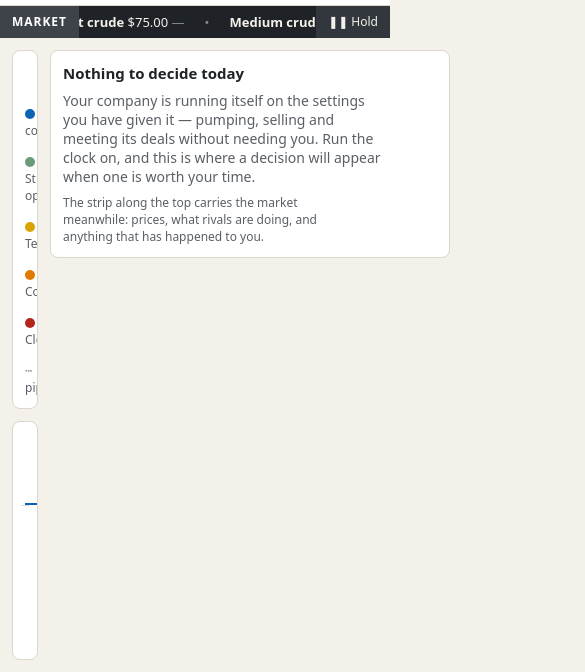
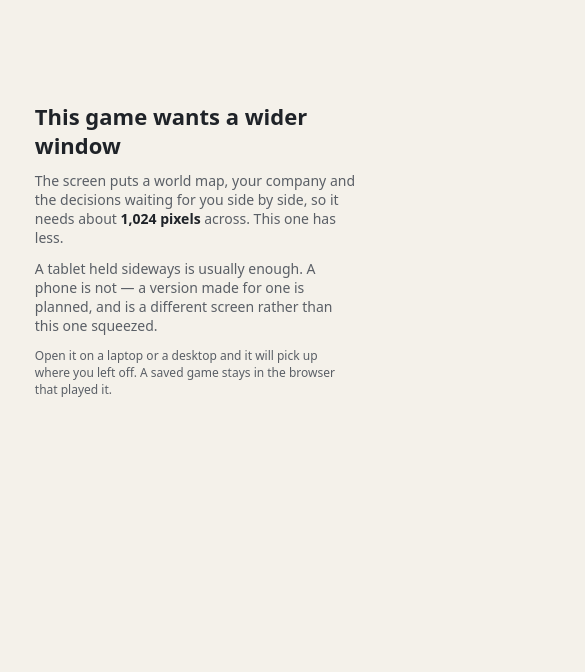
Before and after one commit to protheus99/hormuz, a website built with Vite: page web/index.html in a window 390 px wide. Both pictures are taken after a click on the button "Start". Shown: the part 172-844 px from the top of the page, 585 px wide, since content can reach past the window. Built offline with nearby package versions, Linux system fonts and the light colour scheme.

Commit message:
Say the game wants a wider window, instead of showing a broken one
Below 1024 px the game screen is replaced by a notice that says what it needs and
why. It is the cheap half of 12B: a portrait interface is a different screen and
waits for the design to stop moving, but a phone visitor should not have their
first sight of the game be a 26-pixel map and a top bar with the clock pushed off
the edge.

The new-game page is left alone, because it reads perfectly well at 375 px - the
pitch, the scenario list and the company picker all fit. It gains one line
warning what is coming, so nobody starts a game they cannot play.

CSS only, and one structural detail: under the breakpoint the shell stops being a
three-row grid, or the notice sits in an `auto` row and cannot centre. Measured
centre 406 against a viewport centre of 406.

Verified at five widths:

  375   notice, centred, no sideways scroll
  768   notice
  1023  notice        <- the boundary, from the measurements in 12B
  1024  the game, top bar 50 px, left 588, right 400, no sideways scroll
  1440  the game, left 1,004, right 400, untouched

Co-Authored-By: Claude Opus 5 <noreply@anthropic.com>

```diff
--- a/web/game.ts
+++ b/web/game.ts
@@ -56,6 +56,19 @@ export async function showGame(root: HTMLElement, session: GameSession, onQuit:
 
   mount(root, html`
     <div class="game">
+      <!-- Below 1024 px the game screen does not work and cannot be made to by resizing: the map,
+           the six tabs and the decisions sit side by side, and a phone shows one thing at a time
+           (§12B). Until there is a portrait interface, say so rather than showing a 26-pixel map
+           and a top bar with the clock pushed off the edge. -->
+      <section class="narrow" role="status">
+        <h1>This game wants a wider window</h1>
+        <p>The screen puts a world map, your company and the decisions waiting for you side by
+          side, so it needs about <strong>1,024 pixels</strong> across. This one has less.</p>
+        <p>A tablet held sideways is usually enough. A phone is not — a version made for one is
+          planned, and is a different screen rather than this one squeezed.</p>
+        <p class="small muted">Open it on a laptop or a desktop and it will pick up where you left
+          off. A saved game stays in the browser that played it.</p>
+      </section>
       <header class="topbar" id="top"></header>
       <div id="ticker"></div>
       <div class="body">
--- a/web/newgame.ts
+++ b/web/newgame.ts
@@ -54,6 +54,8 @@ export function showNewGame(root: Element, hasSave: boolean, start: (s: GameSett
       <section class="newgame">
         <h1>HORMUZ</h1>
         <p class="lead">You run an oil company. The market runs itself; you make the big calls.</p>
+        <p class="narrow-note">This page reads anywhere, but the game itself needs a window about
+          1,024 pixels across — a laptop, or a tablet held sideways.</p>
         <button class="btn how-open" id="how">How it is played</button>
         <div class="seg" style="margin-bottom:20px">
           <button data-mode="CAMPAIGN" class="${campaign ? 'active' : ''}">Campaign</button>
--- a/web/style.css
+++ b/web/style.css
@@ -228,6 +228,32 @@ h3 { font-size: 14px; }
 .panel.quiet h2 { color: var(--text); }
 .panel.quiet p { margin: 8px 0 0; max-width: 40ch; }
 
+/* ── Too narrow to play (§12B) ────────────────────────────────────────────────────────────────
+   The game screen is a map, a six-tab panel and a decisions column side by side. Below 1024 px the
+   `1fr 400px` body gives all its width to the fixed column and the left one collapses to nothing,
+   so the map and every tab become unreachable and the clock is pushed off the edge. Resizing cannot
+   fix that — a phone shows one thing at a time — so until there is a portrait interface the screen
+   says so instead of pretending. The new-game page is left alone: it reads fine at any width. */
+.narrow { display: none; }
+.narrow-note { display: none; }
+
+@media (max-width: 1023px) {
+  /* The shell stops being a three-row grid, or the notice sits in an `auto` row and cannot centre. */
+  .game { display: block; height: auto; min-height: 100vh; }
+  .game > *:not(.narrow) { display: none; }
+  .narrow {
+    display: flex; flex-direction: column; justify-content: center; gap: 12px;
+    min-height: 100vh; padding: 32px 24px; max-width: 46ch; margin: 0 auto;
+  }
+  .narrow h1 { font-size: 22px; line-height: 1.3; }
+  .narrow p { margin: 0; color: var(--text-2); }
+  .narrow strong { color: var(--text); white-space: nowrap; }
+  .narrow-note {
+    display: block; margin: -12px 0 20px; padding: 10px 12px; border-radius: var(--radius);
+    background: var(--warn-soft); color: #7a3f00; font-size: 13px;
+  }
+}
+
 /* ── Tables and bars ── */
 table { border-collapse: collapse; width: 100%; }
 th, td { text-align: left; padding: 5px 8px; border-bottom: 1px solid var(--line); vertical-align: top; }
```
Also changed, not shown: hormuz-master.md (+9 -4 lines).
